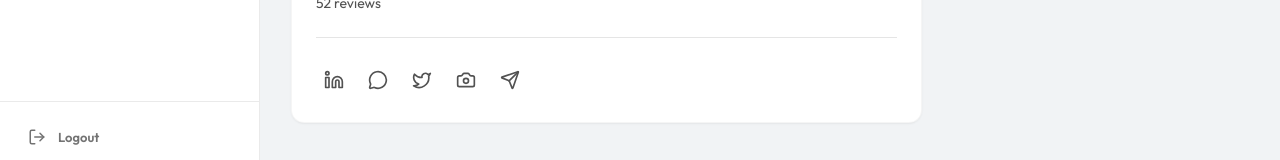
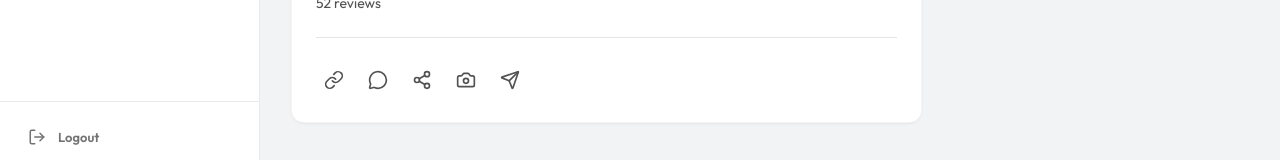
Before and after one commit to Honore-models/Dinely, a Next.js app in the folder dinely-saas/: page /dashboard/my-restaurant in a window 1280 px wide. Shown: the part 627-787 px from the top of the page. Built offline with nearby package versions, Linux system fonts and the light colour scheme.

Commit message:
feat(): added employee page

```diff
--- a/dinely-saas/src/components/dashboard/RestaurantProfile.tsx
+++ b/dinely-saas/src/components/dashboard/RestaurantProfile.tsx
@@ -7,9 +7,9 @@ import {
   Phone,
   MapPin,
   Mail,
-  Linkedin,
+  Link,
   MessageCircle,
-  Twitter,
+  Share2,
   Camera,
   Send,
   Edit,
@@ -132,7 +132,7 @@ export function RestaurantProfile({
             href="#"
             className="p-2 hover:bg-neutral-100 rounded-full transition"
           >
-            <Linkedin size={20} className="text-neutral-600" />
+            <Link size={20} className="text-neutral-600" />
           </a>
           <a
             href="#"
@@ -144,7 +144,7 @@ export function RestaurantProfile({
             href="#"
             className="p-2 hover:bg-neutral-100 rounded-full transition"
           >
-            <Twitter size={20} className="text-neutral-600" />
+            <Share2 size={20} className="text-neutral-600" />
           </a>
           <a
             href="#"
```
